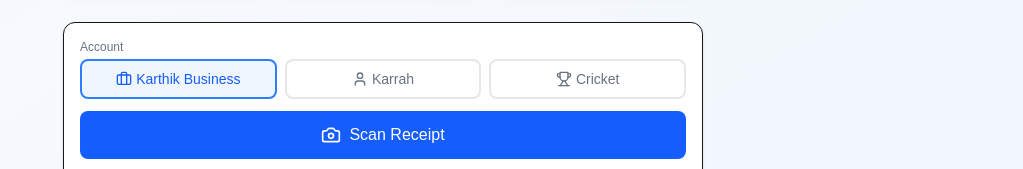
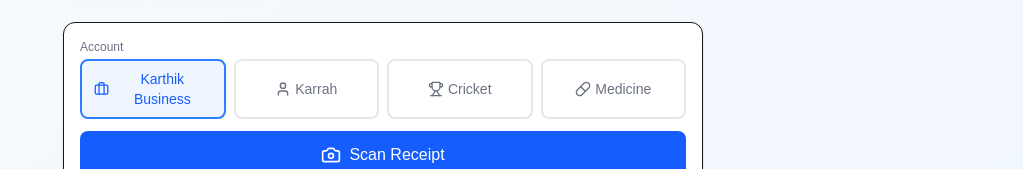
Before and after one commit to karmari116/receipt-scanner, a Next.js app: page / in a window 1280 px wide. Shown: the part 189-358 px from the top of the page, without its empty margins (257-1280 px from the left). Built offline with nearby package versions, Linux system fonts and the light colour scheme; no server answers; the database is empty.

Commit message:
Add Medicine account with purple color

```diff
--- a/app/page.tsx
+++ b/app/page.tsx
@@ -264,7 +264,8 @@ export default async function Home() {
                                                 <p className="text-sm text-gray-500">{receipt.category}</p>
                                                 <span className={`inline-block mt-1 text-xs px-2 py-0.5 rounded-full ${(receipt as any).account === 'Karrah' ? 'bg-pink-100 text-pink-700' :
                                                         (receipt as any).account === 'Cricket' ? 'bg-green-100 text-green-700' :
-                                                            'bg-blue-100 text-blue-700'
+                                                            (receipt as any).account === 'Medicine' ? 'bg-purple-100 text-purple-700' :
+                                                                'bg-blue-100 text-blue-700'
                                                     }`}>
                                                     {(receipt as any).account || 'Karthik Business'}
                                                 </span>
--- a/components/CameraCapture.tsx
+++ b/components/CameraCapture.tsx
@@ -1,13 +1,14 @@
 'use client';
 
 import { useState, useRef } from 'react';
-import { Camera, Upload, Loader2, CheckCircle2, XCircle, User, Briefcase, Trophy } from 'lucide-react';
+import { Camera, Upload, Loader2, CheckCircle2, XCircle, User, Briefcase, Trophy, Pill } from 'lucide-react';
 import { useRouter } from 'next/navigation';
 
 const ACCOUNTS = [
     { id: 'Karthik Business', label: 'Karthik Business', icon: Briefcase, color: 'text-blue-600' },
     { id: 'Karrah', label: 'Karrah', icon: User, color: 'text-pink-600' },
     { id: 'Cricket', label: 'Cricket', icon: Trophy, color: 'text-green-600' },
+    { id: 'Medicine', label: 'Medicine', icon: Pill, color: 'text-purple-600' },
 ];
 
 export default function CameraCapture() {
```
